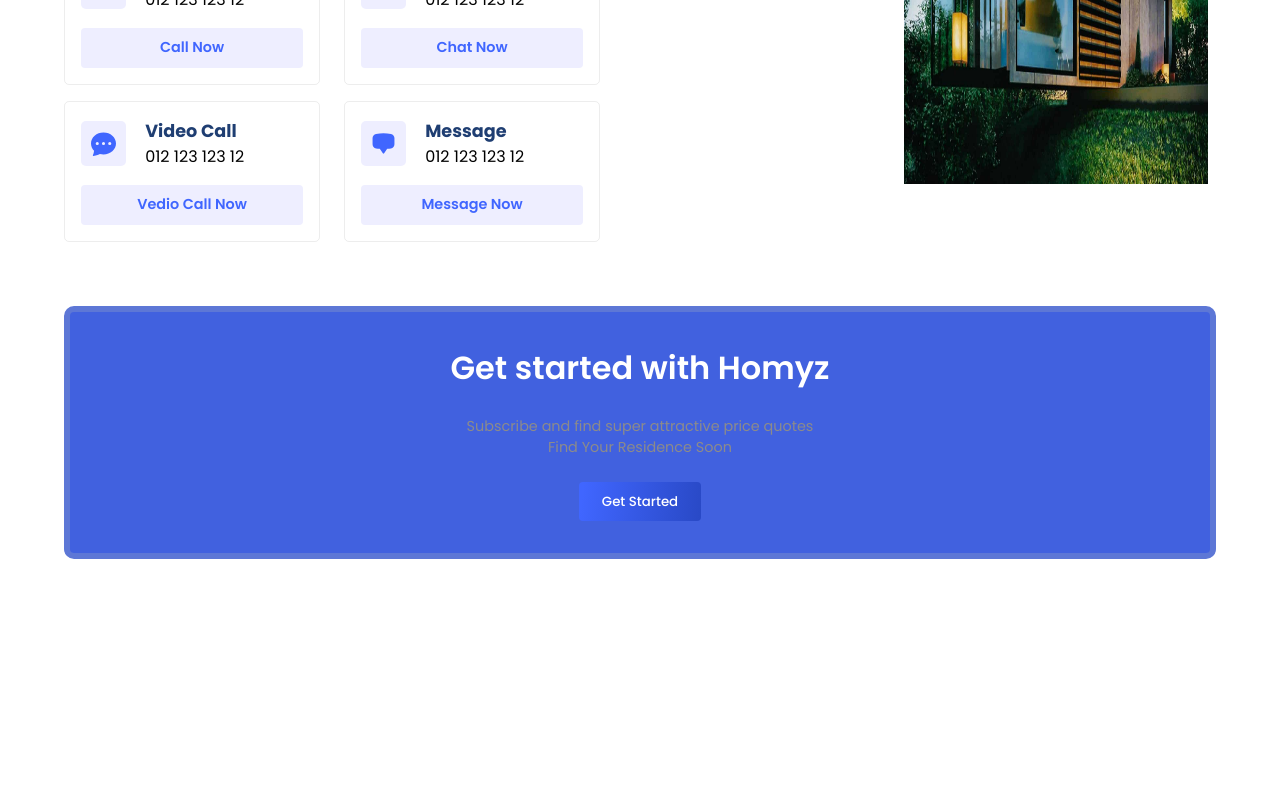
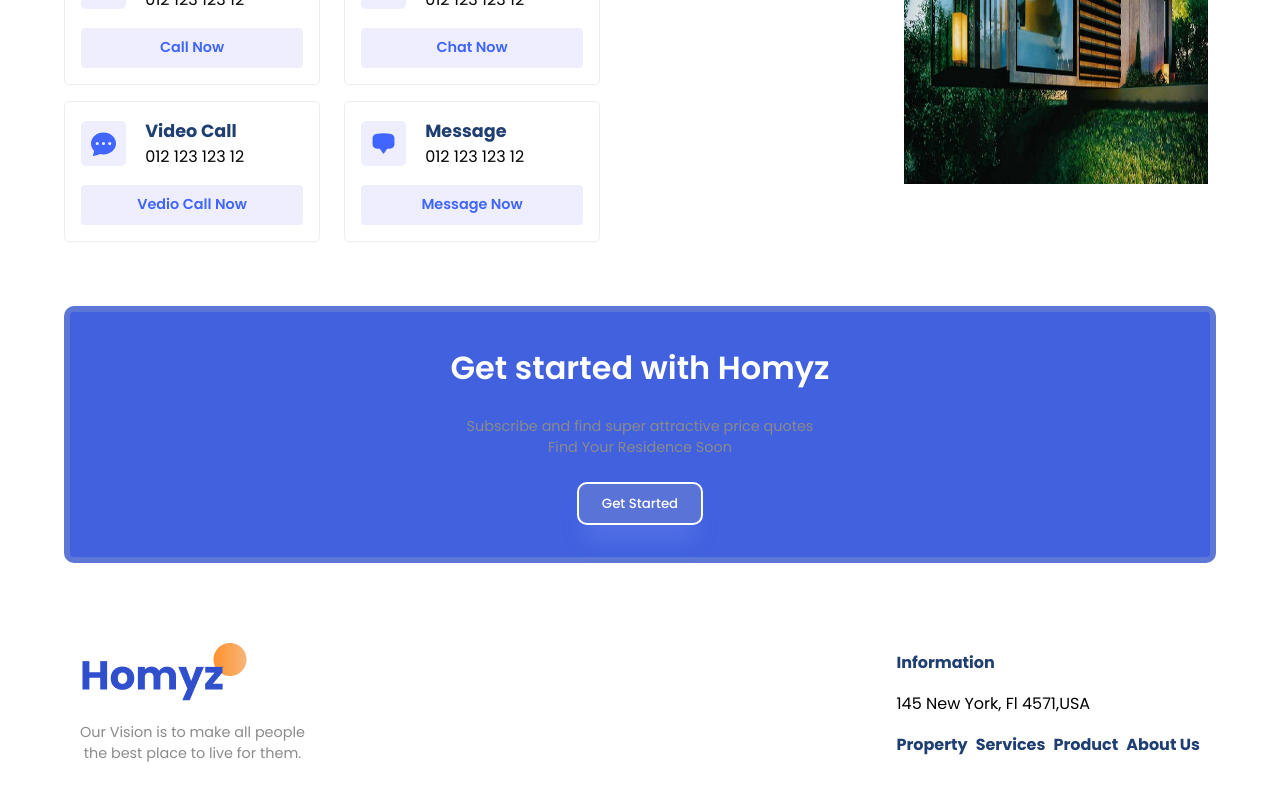
Before and after one commit to itssg001/React.js-Projects, a React (Vite) app in the folder Real-Estate-Website/: page / in a window 1280 px wide. Shown: the part 2243-3043 px from the top of the page. Before the commit the page ends 2866 px from the top, so only its background shows below. Built offline with nearby package versions, Linux system fonts and the light colour scheme.

Commit message:
footer created

```diff
--- a/Real-Estate-Website/src/App.jsx
+++ b/Real-Estate-Website/src/App.jsx
@@ -6,6 +6,7 @@
 import Value from './components/Value/Value'
 import Contact from './components/Contact/Contact'
 import GetStarted from './components/GetStarted/GetStarted'
+import Footer from './components/Footer/Footer'
 
 function App() {
 
@@ -19,6 +20,7 @@
       <Value />
       <Contact/>
       <GetStarted />
+      <Footer />
     </div>
   )
 }
--- /dev/null
+++ b/Real-Estate-Website/src/components/Footer/Footer.jsx
@@ -0,0 +1,36 @@
+import React from 'react'
+import './footer.css'
+// import {logo2} from '.'
+const Footer = () => {
+  return (
+    <section className="f-wrapper">
+        <div className="paddings f-container">
+            {/* left-side  */}
+            <div className="f-left">
+                <img src="./logo2.png"  alt="Logo" />
+
+                <span className="secondaryText">
+                    Our Vision is to make all people <br />
+                    the best place to live for them.
+                </span>
+            </div>
+
+            {/* Right-side  */}
+
+            <div className="flexColStart f-right">
+                <span className='primaryText'>Information</span>
+                <span>145 New York, Fl 4571,USA</span>
+
+                <div className="f-menu">
+                    <span className='primaryText'>Property</span>
+                    <span className='primaryText'>Services</span>
+                    <span className='primaryText'>Product</span>
+                    <span className='primaryText'>About Us</span>
+                </div>
+            </div>
+        </div>
+    </section>
+  )
+}
+
+export default Footer
--- /dev/null
+++ b/Real-Estate-Website/src/components/Footer/footer.css
@@ -0,0 +1,39 @@
+.f-wrapper{
+    display: flex;
+    align-items: center;
+    justify-content: space-between;
+    padding: 1.5rem;
+    width: 100%;
+}
+.f-wrapper .f-container{
+    display: flex;
+    align-items: center;
+    justify-content: space-between;
+    padding: 1.5rem;
+    width: 100%;
+}
+.f-container .f-left{
+    display: flex;
+    flex-direction: column;
+    align-items: flex-start;
+    justify-content: center;
+    gap: 1rem;
+}
+
+.f-container .f-right{
+    display: flex;
+    flex-direction: column;
+    align-items: flex-start;
+    justify-content: center;
+    gap: 1rem;
+}
+.f-right .primaryText{
+    font-size: 1rem;
+}
+.f-right .f-menu{
+    display: flex;
+    justify-content: space-between;
+    align-items: center;
+    width: 100%;
+    gap: 0.5rem;
+}
--- a/Real-Estate-Website/src/components/GetStarted/getstarted.css
+++ b/Real-Estate-Website/src/components/GetStarted/getstarted.css
@@ -13,3 +13,10 @@
 .inner-container .seecondaryText{
     color: rgba(255, 255, 255, 0.578);
 }
+.inner-container .button{
+    background: #5a73d7;
+    border: 2px solid white;
+    box-shadow: var(--shadow);
+    border-radius: 10px;
+
+}
```
